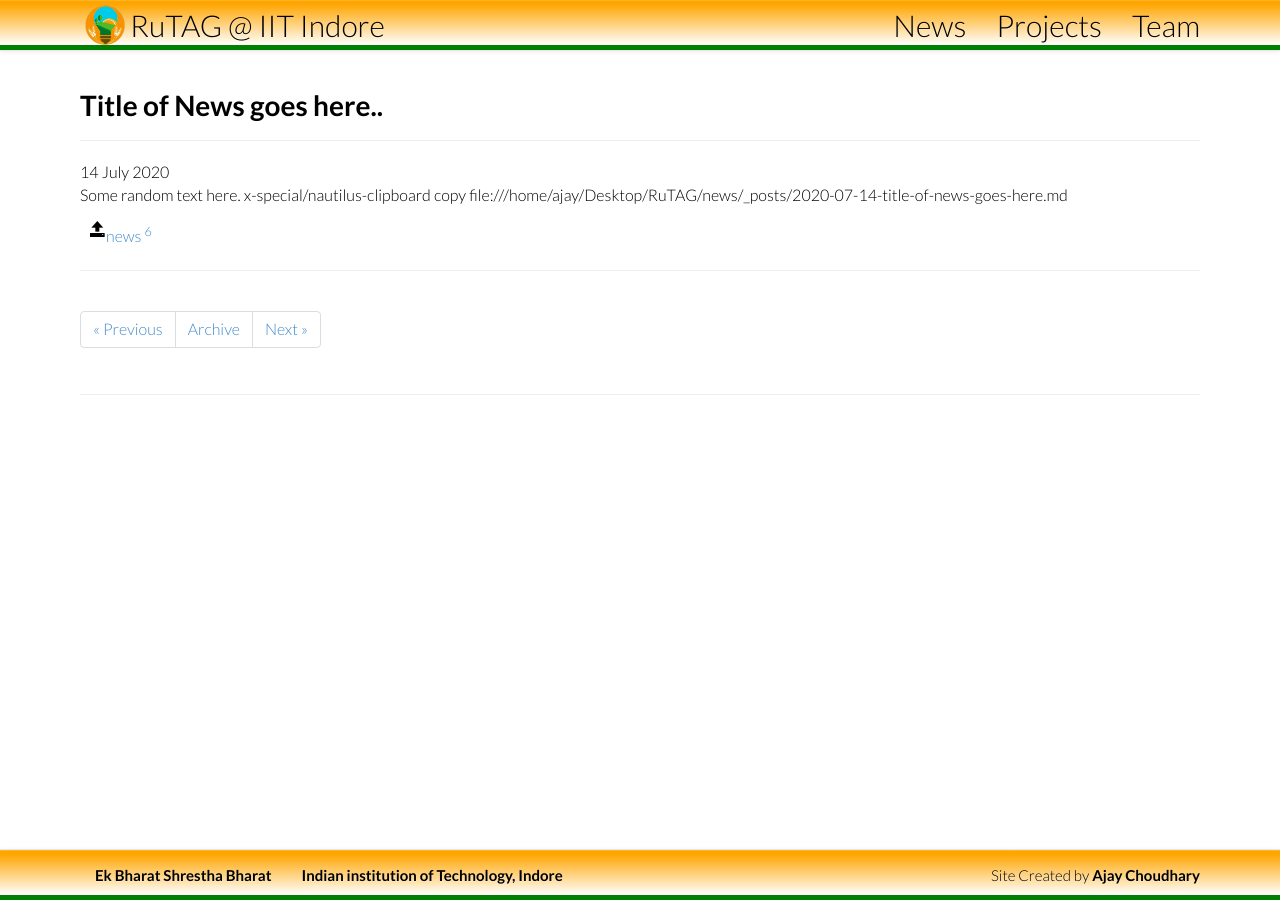
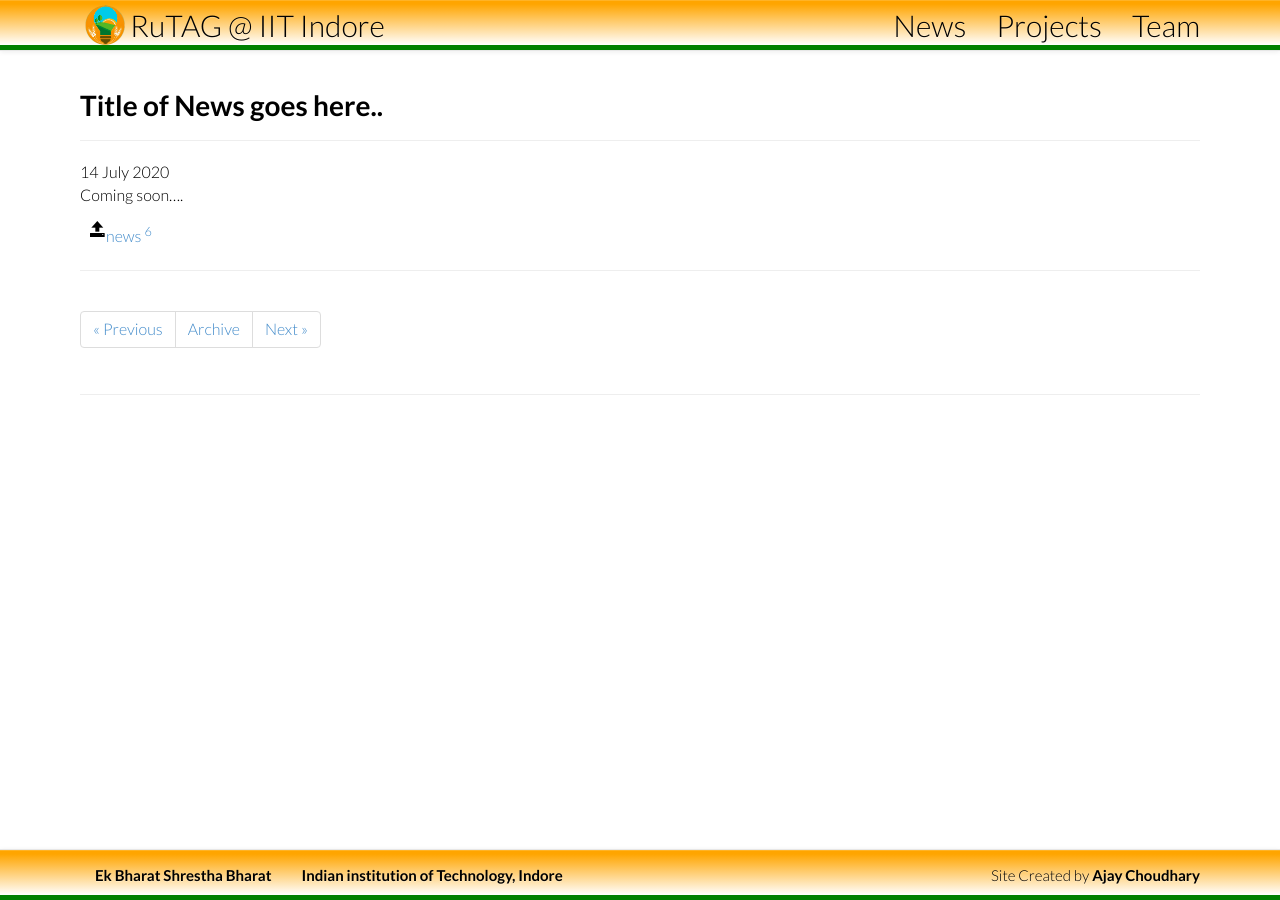
Before and after one commit to ajayiiti/rutag, a Jekyll site: the page built from news/_posts/2020-07-14-title-of-news-goes-here (5th copy).md, in a window 1280 px wide. Built offline with Jekyll 4.4.1, drawn with Linux system fonts in a browser that asks for light colours; nearby versions of some CDN libraries.

Commit message:
Update 2020-07-14-title-of-news-goes-here (5th copy).md

```diff
--- a/news/_posts/2020-07-14-title-of-news-goes-here (5th copy).md
+++ b/news/_posts/2020-07-14-title-of-news-goes-here (5th copy).md
@@ -5,6 +5,4 @@
 category: news
 
 ---
-Some random text here. x-special/nautilus-clipboard
-copy
-file:///home/ajay/Desktop/RuTAG/news/_posts/2020-07-14-title-of-news-goes-here.md
+Coming soon....
```
